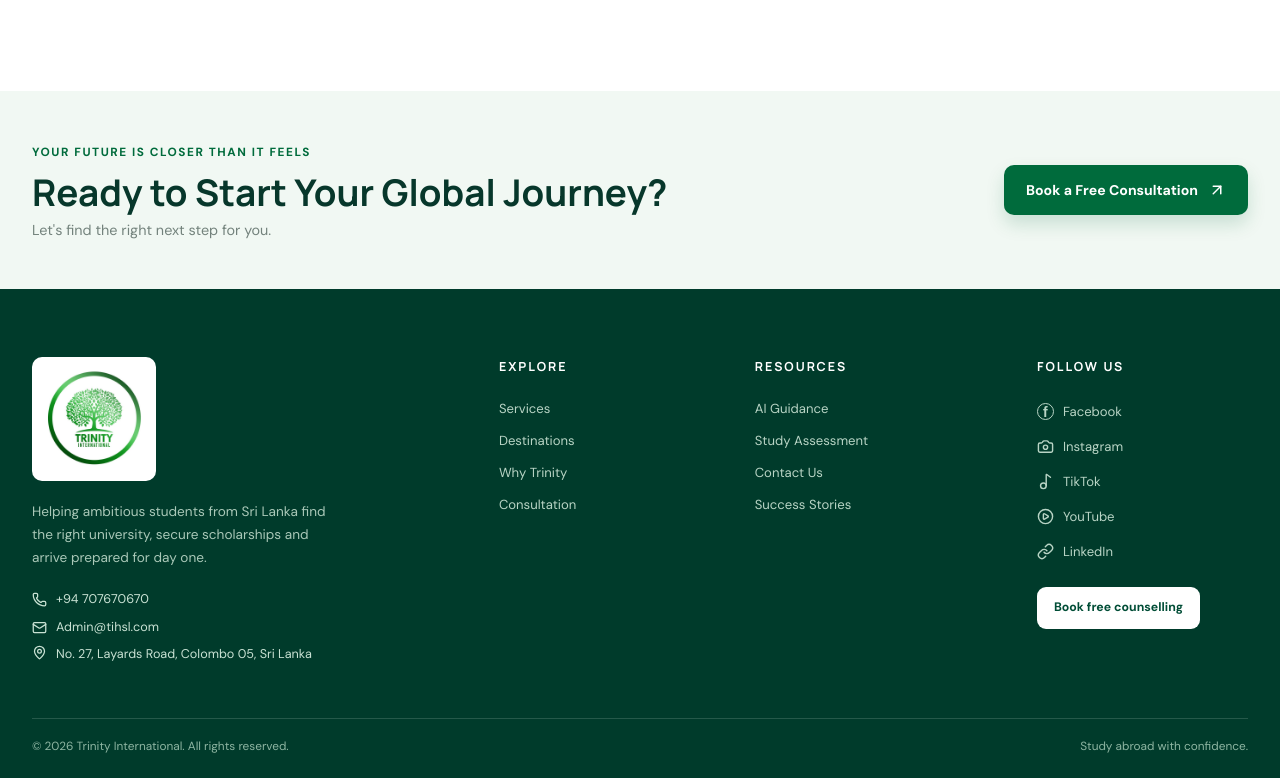
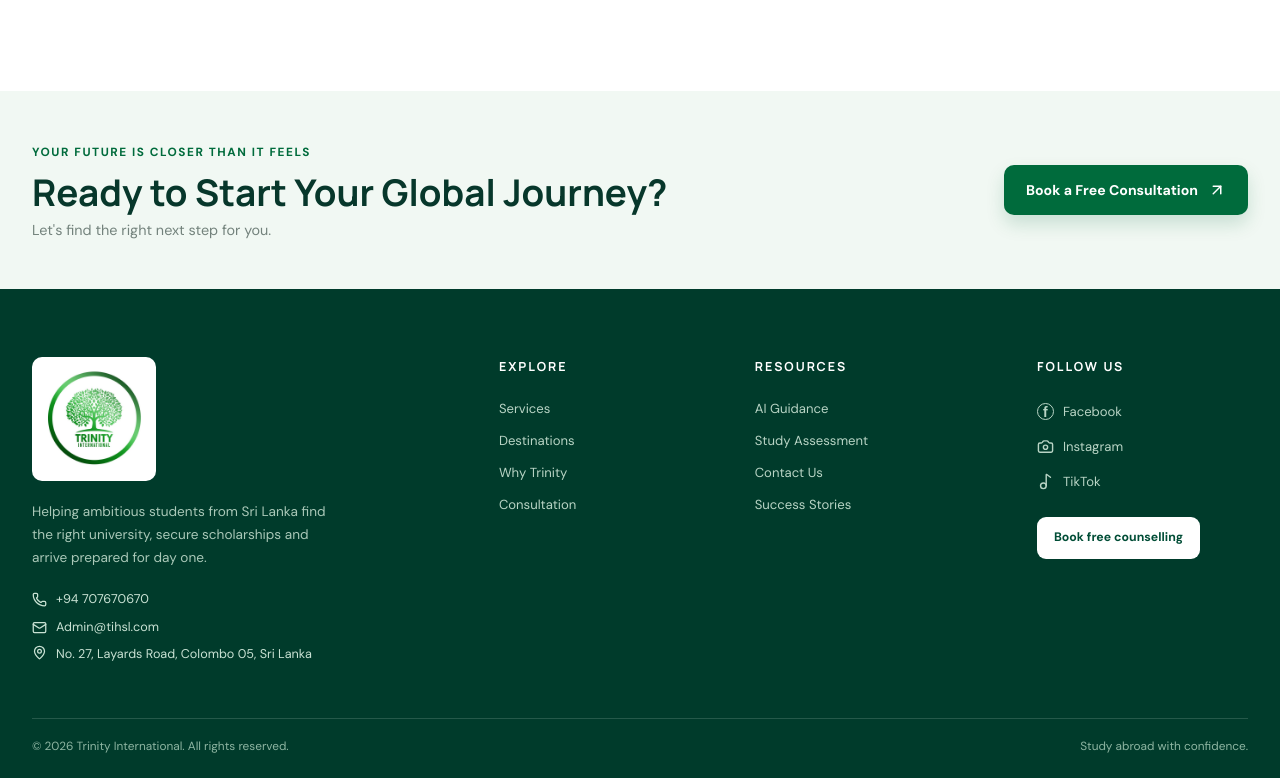
Before and after one commit to ImeshaNadeeshani/Trinity-international-a, a React (Vite) app: page / in a window 1280 px wide. Shown: the part 3094-3872 px from the top of the page. Built offline with nearby package versions, Linux system fonts and the light colour scheme.

Commit message:
Remove YouTube and LinkedIn footer links

```diff
--- a/src/components/Footer.jsx
+++ b/src/components/Footer.jsx
@@ -1,4 +1,4 @@
-import { Camera, CirclePlay, Link as LinkIcon, Mail, MapPin, Music2, Phone } from 'lucide-react'
+import { Camera, Mail, MapPin, Music2, Phone } from 'lucide-react'
 import logoAsset from '../assets/logo/trinity-official-logo.jpeg'
 import '../styles/footer.css'
 
@@ -15,7 +15,7 @@ function Footer() {
         </div>
         <div className="footer-column"><h3>Explore</h3><a href="#services">Services</a><a href="#advisory">Destinations</a><a href="#why">Why Trinity</a><a href="#contact">Consultation</a></div>
         <div className="footer-column"><h3>Resources</h3><a href="#ai-guidance">AI Guidance</a><a href="#advisory">Study Assessment</a><a href="#contact">Contact Us</a><a href="#home">Success Stories</a></div>
-        <div className="footer-column footer-social"><h3>Follow us</h3><a href="https://www.facebook.com/share/1DVF7HtbED/?mibextid=wwXIfr" target="_blank" rel="noreferrer"><span className="facebook-icon" aria-hidden="true">f</span> Facebook</a><a href="https://www.instagram.com/studyabroad_trinity?igsi=dDI5Y3J4ODR0cWlt" target="_blank" rel="noreferrer"><Camera size={17} /> Instagram</a><a href="https://www.tiktok.com/@studyabroad_trinity?_r=1&_t=ZS-99Ah96gn8Fw" target="_blank" rel="noreferrer"><Music2 size={17} /> TikTok</a><a href="#contact"><CirclePlay size={17} /> YouTube</a><a href="#contact"><LinkIcon size={17} /> LinkedIn</a><a className="footer-button" href="mailto:Admin@tihsl.com">Book free counselling</a></div>
+        <div className="footer-column footer-social"><h3>Follow us</h3><a href="https://www.facebook.com/share/1DVF7HtbED/?mibextid=wwXIfr" target="_blank" rel="noreferrer"><span className="facebook-icon" aria-hidden="true">f</span> Facebook</a><a href="https://www.instagram.com/studyabroad_trinity?igsi=dDI5Y3J4ODR0cWlt" target="_blank" rel="noreferrer"><Camera size={17} /> Instagram</a><a href="https://www.tiktok.com/@studyabroad_trinity?_r=1&_t=ZS-99Ah96gn8Fw" target="_blank" rel="noreferrer"><Music2 size={17} /> TikTok</a><a className="footer-button" href="mailto:Admin@tihsl.com">Book free counselling</a></div>
       </div>
       <div className="container footer-bottom"><span>&copy; 2026 Trinity International. All rights reserved.</span><span>Study abroad with confidence.</span></div>
     </footer>
```
